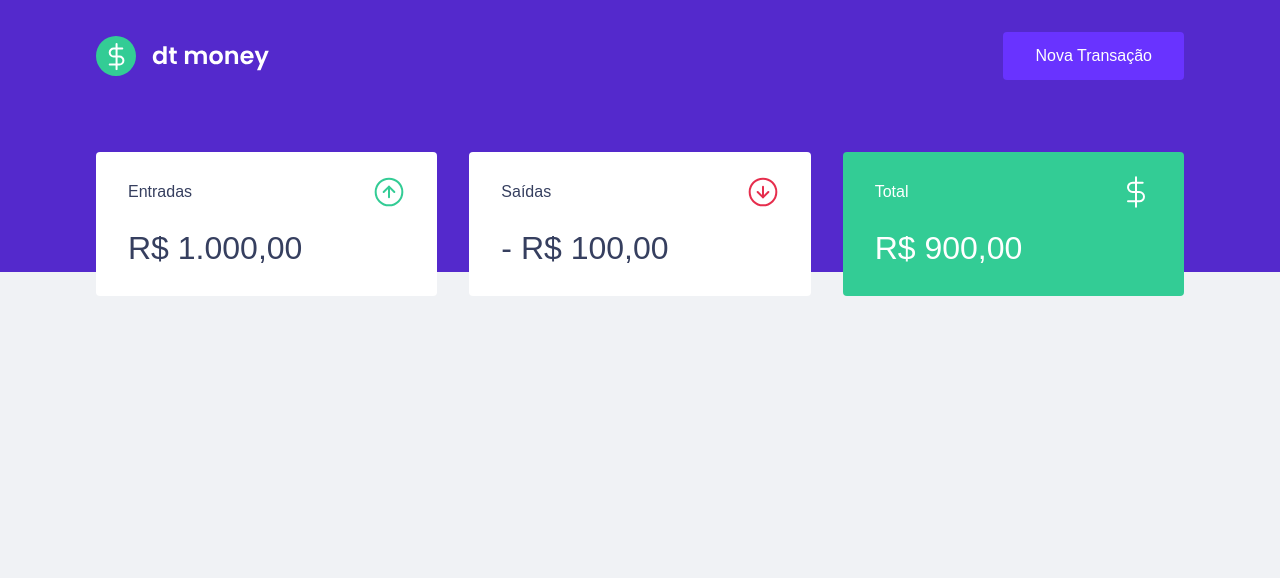
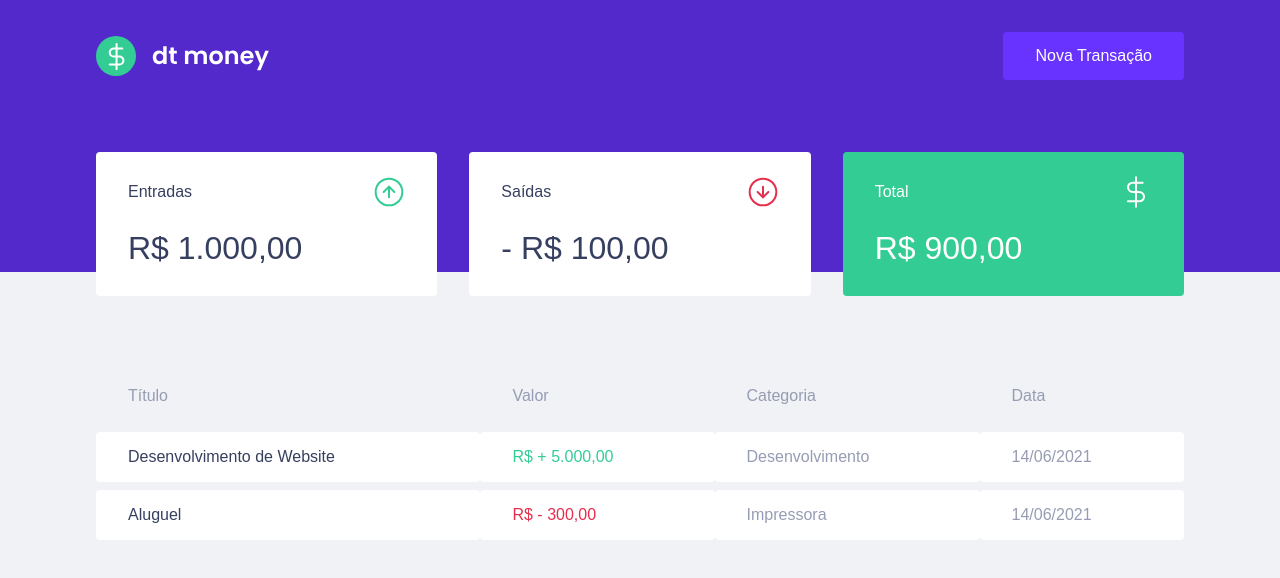
Before and after one commit to BarrosAmorim/dtmoney, a React (Create React App) app: page / in a window 1280 px wide. Shown: the top 578 px of the page. Built offline with nearby package versions, Linux system fonts and the light colour scheme.

Commit message:
Component TransactiosnTable

```diff
--- a/src/components/Dashboard/index.tsx
+++ b/src/components/Dashboard/index.tsx
@@ -1,10 +1,12 @@
 import { Summary } from '../Summary'
+import { TransactionsTable } from  '../TransactionsTable'
 import { Container } from './styles'
 
 export const Dashboard = () => {
     return (
         <Container>
             <Summary />
+            <TransactionsTable />
         </Container>
     )
 }
--- /dev/null
+++ b/src/components/TransactionsTable/index.tsx
@@ -0,0 +1,34 @@
+import { Container } from "./styles"
+
+export const TransactionsTable = () => {
+    return (
+        <Container>
+            <table>
+                <thead>
+                    <tr>
+                        <th>Título</th>
+                        <th>Valor</th>
+                        <th>Categoria</th>
+                        <th>Data</th>
+                    </tr>
+                </thead>
+                <tbody>
+                    <tr>
+                        <td>Desenvolvimento de Website</td>
+                        <td className="deposit">R$ + 5.000,00</td>
+                        <td>Desenvolvimento</td>
+                        <td>14/06/2021</td>
+                    </tr>
+                    <tr>
+                        <td>Aluguel</td>
+                        <td className="withdraw">R$ - 300,00</td>
+                        <td>Impressora</td>
+                        <td>14/06/2021</td>
+                    </tr>
+                </tbody>
+            </table>
+        </Container>
+    )
+}
+
+export default TransactionsTable
--- /dev/null
+++ b/src/components/TransactionsTable/styles.ts
@@ -0,0 +1,41 @@
+import styled from "styled-components"
+
+export const Container = styled.div`
+    margin-top: 4rem;
+
+    table {
+        width: 100%;
+        border-spacing: 0 0.5rem;
+        transition: transform 200ms ease-in-out,  box-shadow 200ms ease-in-out;
+
+        th {
+            color: var(--text-body);
+            font-weight: 400;
+            padding: 1rem 2rem;
+            text-align: left;
+            line-height: 1.5rem;
+        }
+
+        td {
+            padding: 1rem 2rem;
+            border: 0;
+            background: var(--shape);
+            color: var(--text-body);
+            border-radius:  0.25rem;
+
+            &:first-child {
+                color: var(--text-title);
+
+            }
+
+            &.deposit {
+                color: var(--green);
+            }
+
+            &.withdraw {
+                color: var(--red);
+            }
+        }
+
+    }
+`
```
